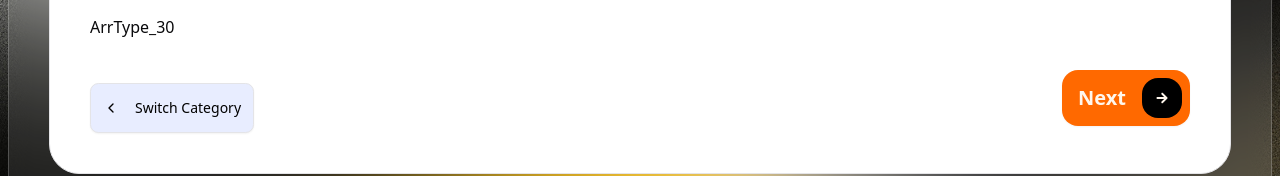
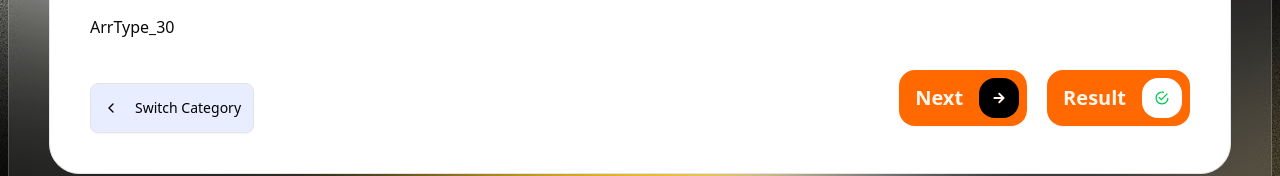
Before and after one commit to juyel66/Eduloop-quize-Application, a React (Vite) app: page /arithmetic in a window 1280 px wide. Shown: the part 350-526 px from the top of the page. Built offline with nearby package versions, Linux system fonts and the light colour scheme.

Commit message:
Feat: Add ResultPage component and update routing to include results

```diff
--- a/src/pages/Arithmetic/ArithmeticPage.tsx
+++ b/src/pages/Arithmetic/ArithmeticPage.tsx
@@ -1,7 +1,7 @@
 import { useEffect, useState } from "react"
 import { Button } from "@/components/ui/button"
-import { IoIosArrowForward, IoMdArrowRoundBack, IoMdArrowRoundForward } from "react-icons/io"
-import { ChevronLeft } from "lucide-react"
+import { IoIosArrowForward, IoMdArrowRoundBack, IoMdArrowRoundForward, IoMdCheckmarkCircleOutline } from "react-icons/io"
+import { BadgeCheck, ChevronLeft } from "lucide-react"
 import QuestionRenderer from "./components/QuestionRenderer"
 import { QUESTIONS_DATA } from "./components/Questions"
 // import { QUESTIONS_DATA } from "./Questions
@@ -114,7 +114,8 @@ export default function ArithmeticPage() {
                         </Button>
                     </div>
 
-                    <Button
+                    <div className="space-x-5">
+                        <Button
                         onClick={handleNext}
                         disabled={isLast}
                         className="rounded-2xl py-7 pr-2 font-bold text-xl disabled:opacity-60 disabled:cursor-not-allowed"
@@ -124,6 +125,17 @@ export default function ArithmeticPage() {
                             <IoMdArrowRoundForward size={50} className="text-5xl" />
                         </div>
                     </Button>
+                        <Button
+                        onClick={handleNext}
+                        disabled={isLast}
+                        className="rounded-2xl py-7 pr-2 font-bold text-xl disabled:opacity-60 disabled:cursor-not-allowed"
+                    >
+                        Result
+                        <div className="size-10 bg-white rounded-2xl flex items-center justify-center ml-2">
+                            <IoMdCheckmarkCircleOutline  size={60} className="text-green-500" />
+                        </div>
+                    </Button>
+                    </div>
                 </div>
             </div>
         </>
--- /dev/null
+++ b/src/pages/Result/ResultPage.tsx
@@ -0,0 +1,29 @@
+
+export default function ResultPage() {
+    return (
+        <div className=''>
+            <div className='bg-primary py-2 px-5 rounded-lg text-white mb-5'>
+                <h1 className='font-bold mb-3 text-5xl text-center'>Result Summary</h1>
+            </div>
+            <div className='p-5 bg-white rounded-lg'>
+                <p className='font-semibold mb-3 rounded-lg py-1 px-3 inline-flex bg-primary/20'>Your Score: 4/6</p>
+                <div className='flex items-center justify-between gap-10'>
+                    <div className='w-full'>
+                        <h1 className='font-bold text-green-500 text-xl mb-3'>Right Answers</h1>
+                        <div className='border border-green-500 flex items-center gap-3 bg-green-100 rounded-lg p-5'>
+                            <p className='font-bold'>Q1:</p>
+                            <p className=''>this is right answer</p>
+                        </div>
+                    </div>
+                    <div className='w-full'>
+                        <h1 className='font-bold text-red-500 text-xl mb-3'>Wrong Answers</h1>
+                        <div className='border border-red-500 flex items-center gap-3 bg-red-100 rounded-lg p-5'>
+                            <p className='font-bold'>Q1:</p>
+                            <p className=''>this is right answer</p>
+                        </div>
+                    </div>
+                </div>
+            </div>
+        </div>
+    )
+}
--- a/src/routes/index.routes.tsx
+++ b/src/routes/index.routes.tsx
@@ -4,6 +4,7 @@ import GroupPage from '@/pages/Group/GroupPage'
 import LanguagePage from '@/pages/Language/LanguagePage'
 import LoginPage from '@/pages/Login/LoginPage'
 import ReadingPage from '@/pages/Reading/ReadingPage'
+import ResultPage from '@/pages/Result/ResultPage'
 import SpellingPage from '@/pages/Spelling/SpellingPage'
 import SubjectPage from '@/pages/Subject/SubjectPage'
 import SubjectCategoryPage from '@/pages/SubjectCategory/SubjectCategoryPage'
@@ -55,6 +56,10 @@ export const router = createBrowserRouter([
             {
                 path: "/language",
                 Component: LanguagePage
+            },
+            {
+                path: "/result",
+                Component: ResultPage
             }
 
         ]
```
